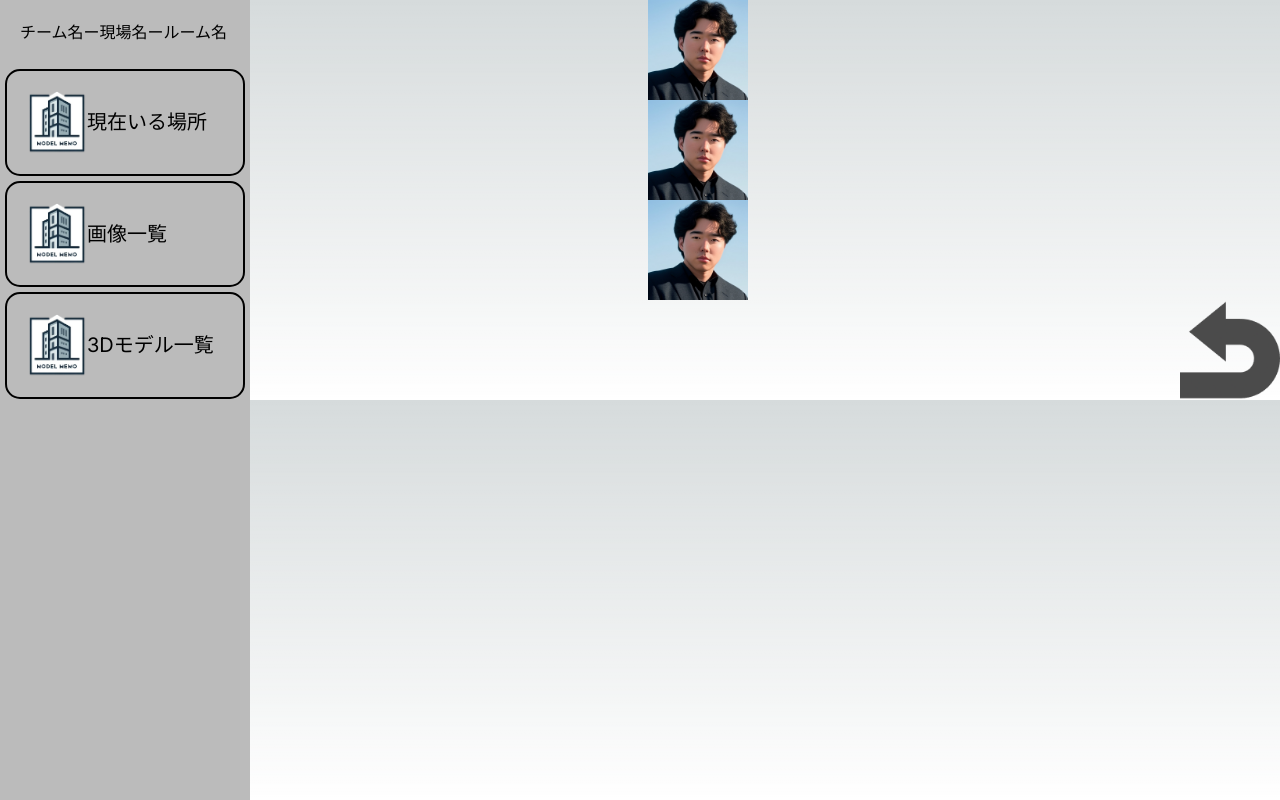
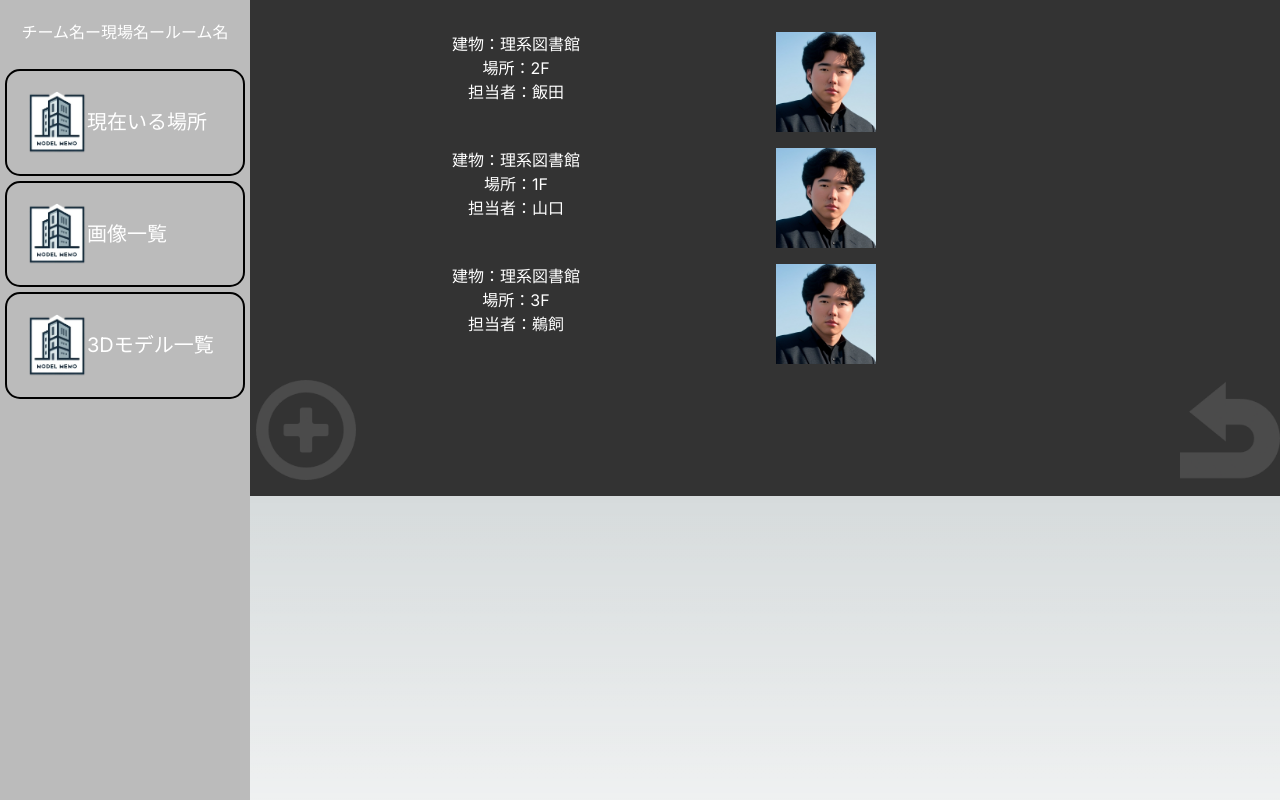
Before and after one commit to katayude/modelmemo, a Next.js app: page /product_home in a window 1280 px wide. Built offline with nearby package versions, Linux system fonts and the light colour scheme.

Commit message:
サイドメニューとメインメニュの文字ーが重なることの解消

```diff
--- a/src/app/(pages)/product_home/page.tsx
+++ b/src/app/(pages)/product_home/page.tsx
@@ -4,11 +4,25 @@ import Mainmenue from '@/app/components/Mainmenue';
 
 const Page: React.FC = () => {
     return (
-        <div>
+        <div style={pageStyle}>
             <Sidemenue />
-            <Mainmenue />
+            <div style={mainMenuStyle}>
+                <Mainmenue />
+            </div>
         </div>
     );
 };
+const pageStyle = {
+    display: 'flex',
+    justifyContent: 'space-between',
+    padding: '1rem 0',
+    background: '#333',
+    color: 'white',
+    textAlign: 'center' as 'center',
+
+};
+const mainMenuStyle = {
+    width: '80%'
+};
 
 export default Page;
--- a/src/app/(pages)/product_room/page.tsx
+++ b/src/app/(pages)/product_room/page.tsx
@@ -5,10 +5,27 @@ import Mainmenue2 from '@/app/components/Mainmenue2';
 const Page: React.FC = () => {
     return (
         <div>
-            <Sidemenue />
-            <Mainmenue2 />
+            <div style={pageStyle}>
+                <Sidemenue />
+                <div style={mainMenuStyle}>
+                    <Mainmenue2 />
+                </div>
+            </div>
         </div>
     );
 };
 
+const pageStyle = {
+    display: 'flex',
+    justifyContent: 'space-between',
+    padding: '1rem 0',
+    background: '#333',
+    color: 'white',
+    textAlign: 'center' as 'center',
+
+};
+const mainMenuStyle = {
+    width: '80%'
+};
+
 export default Page;
--- a/src/app/components/Header.tsx
+++ b/src/app/components/Header.tsx
@@ -22,7 +22,7 @@ const Header: React.FC<HeaderProps> = ({ title }) => {
                         </Link>
                     </li>
                     <li style={itemStyle}>
-                        <Link href="/">
+                        <Link href="/product_home">
                             PRODUCTS
                         </Link>
                     </li>
--- a/src/app/components/Mainmenue.tsx
+++ b/src/app/components/Mainmenue.tsx
@@ -6,20 +6,26 @@ import Genbalist from '@/app/components/Genbalist';
 const Mainmenue: React.FC = () => {
     return (
         <div>
+            <div style={GenbaListStyle}>
 
                 <Genbalist
                     building='理系図書館'
                     location='2F'
                     personInCharge='飯田' />
+            </div>
+            <div style={GenbaListStyle}>
 
                 <Genbalist
                     building='理系図書館'
                     location='1F'
                     personInCharge='山口' />
+            </div>
+            <div style={GenbaListStyle}>
                 <Genbalist
                     building='理系図書館'
                     location='3F'
                     personInCharge='鵜飼' />
+            </div>
 
             <div style={aiconstyle}>
                 <Image src="/images/plus.png" alt="logo" width={100} height={100} />
@@ -29,7 +35,7 @@ const Mainmenue: React.FC = () => {
                 </a>
             </div>
 
-        </div>
+        </div >
     );
 };
 
@@ -37,4 +43,8 @@ const aiconstyle = {
     display: 'flex',
     justifyContent: 'space-between'
 }
+const GenbaListStyle = {
+    margin: '1rem',
+
+}
 export default Mainmenue;
```
Also changed, not shown: public/images/3Dlogo.png (added), public/images/imagelogo.png (added). Lines whose indentation alone changed are shown as unchanged.
